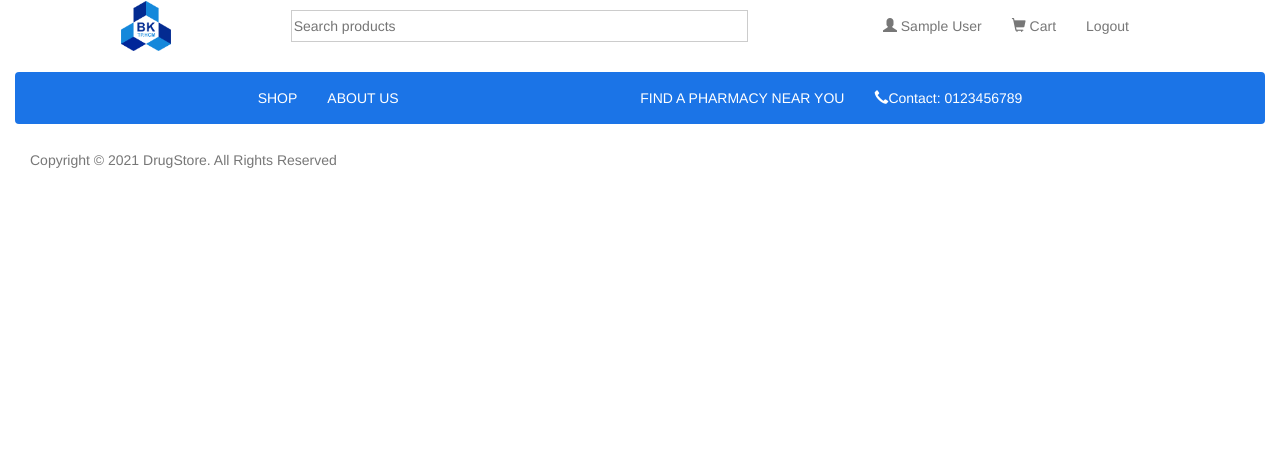
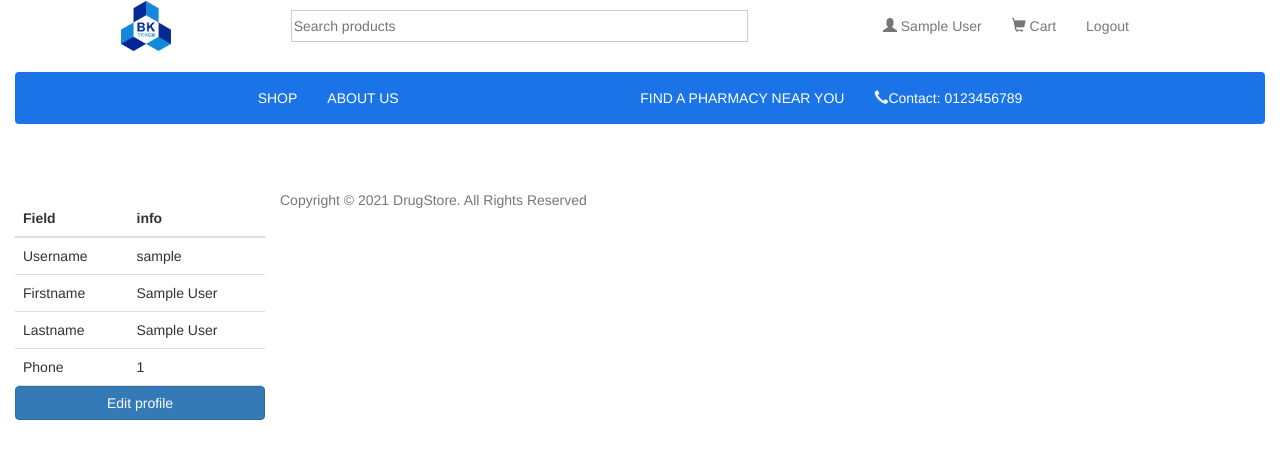
Before and after one commit to minh26799/WebProgramming-WebsiteforDrugStore, a PHP site: page /views/profile.php in a window 1280 px wide. Shown: the top 459 px of the page. Run offline with PHP 8.4, Linux system fonts and the light colour scheme; the visitor is signed in with stand-in values (Sample User, id 1).

Commit message:
Add users profile

```diff
--- a/views/profile.php
+++ b/views/profile.php
@@ -4,6 +4,7 @@ session_start();
 
 <?php
 include '../controllers/profile.controller.php';
+include '../models/Users.php';
 
 // Total amount of money
 $total = 0;
@@ -50,6 +51,20 @@ $total = 0;
             height: 80px;
             width: auto;
         }
+
+        /* .container-fluid .user-profile .table-user-info {
+            width: 90%;
+            height: 100%;
+            position: relative;
+        } */
+        /* .position-relative {
+            top: 100px;
+        } */
+
+        .info-table {
+            position: relative;
+            top: 20px;
+        }
     </style>
 </head>
 
@@ -59,17 +74,42 @@ $total = 0;
     </header>
 
     <main role="main">
-        <div class="container-fluid">
+        <div class="container-fluid" style="position: relative;">
 
-            <div class="user-profile">
+            <div class="user-profile" style="width: 20%;">
                 <!-- CODE HERE, Đăng -->
+                <table class="table info-table" style="border-bottom: 1px #e3e3e3 solid;">
+
+                    <thead>
+                        <tr>
+                            <th scope="col">Field</th>
+                            <th scope="col">info</th>
+                        </tr>
+                    </thead>
+                    <tbody>
+                        <tr>
+                            <td>Username</td>
+                            <td><?php if(isset($_SESSION['username'])) echo $_SESSION['username']; ?></td>
+                        </tr>
+                        <tr>
+                            <td>Firstname</td>
+                            <td><?php if(isset($_SESSION['firstname'])) echo $_SESSION['firstname']; ?></td>
+                        </tr>
+                        <tr>
+                            <td>Lastname</td>
+                            <td><?php if(isset($_SESSION['lastname'])) echo $_SESSION['lastname']; ?></td>
+                        </tr>
+                        <tr>
+                            <td>Phone</td>
+                            <td><?php if(isset($_SESSION['phone'])) echo $_SESSION['phone']; ?></td>
+                        </tr>
+                    </tbody>
+                </table>
+                <a class="btn-block btn btn-primary" href="./editProfile" role="button">Edit profile</a>
             </div>
-
-            <div class="cart-table" style="width: 100%;">
+            <div class="cart-table" style="width: 80%; position:relative;">
 
                 <table class="table" style="border-bottom: 1px #e3e3e3 solid; margin-bottom:20px;">
-
-
                     <!-- Transactions in cart are fetched from user's session -->
                     <?php
                     if ($_GET) {
@@ -124,7 +164,16 @@ $total = 0;
             </div>
 
         </div>
+        <script>
+            var transaction = document.querySelector(".cart-table");
+            var userProfile = document.querySelector('.user-profile');
+            let heights = transaction.offsetHeight.toString();
+            console.log(heights);
+            userProfile.style.height = `${heights}px`;
+        </script>
         <footer>
+            <br>
+            <br>
             <?php include "footer.php" ?>
         </footer>
     </main>
```
